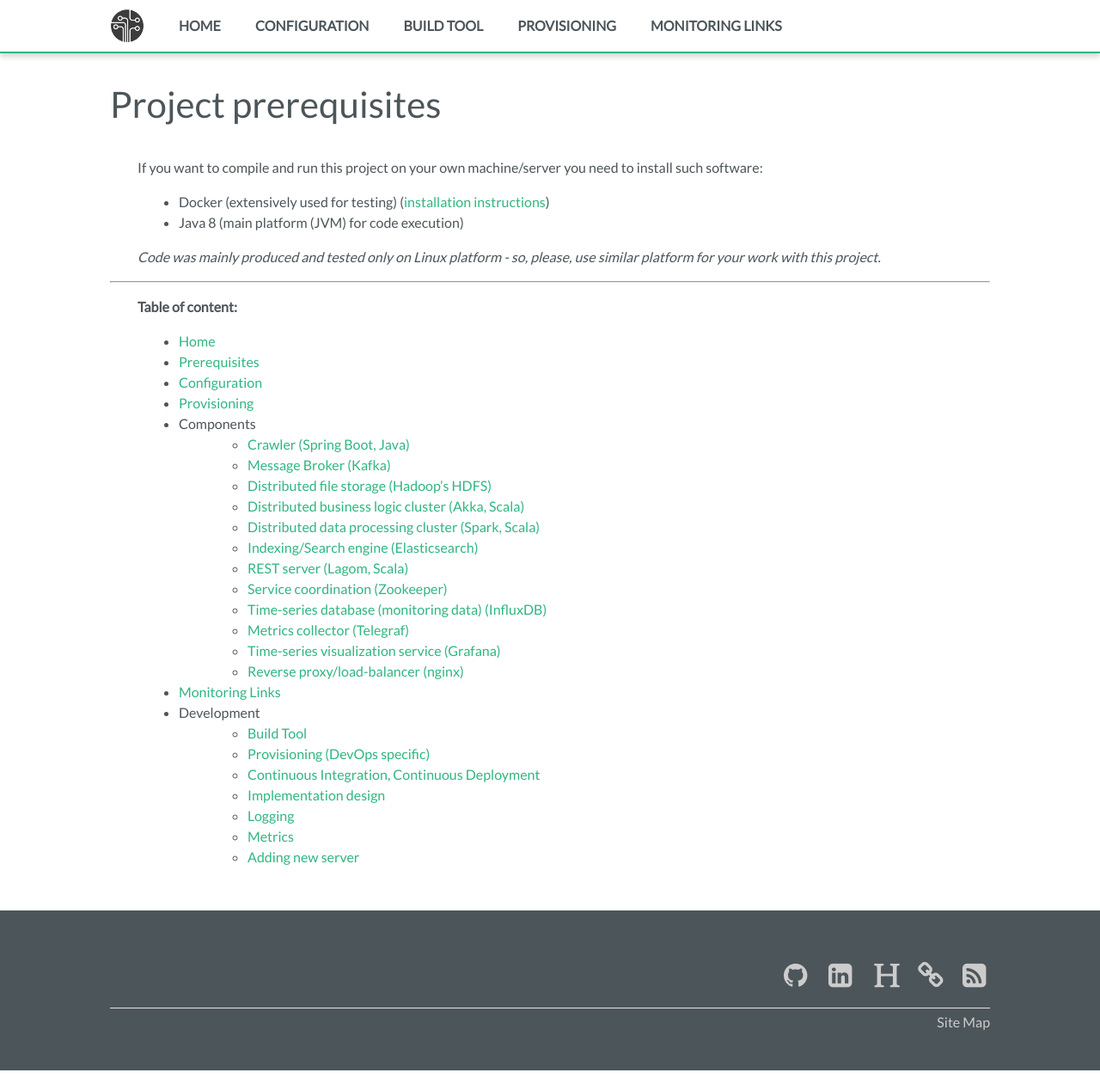
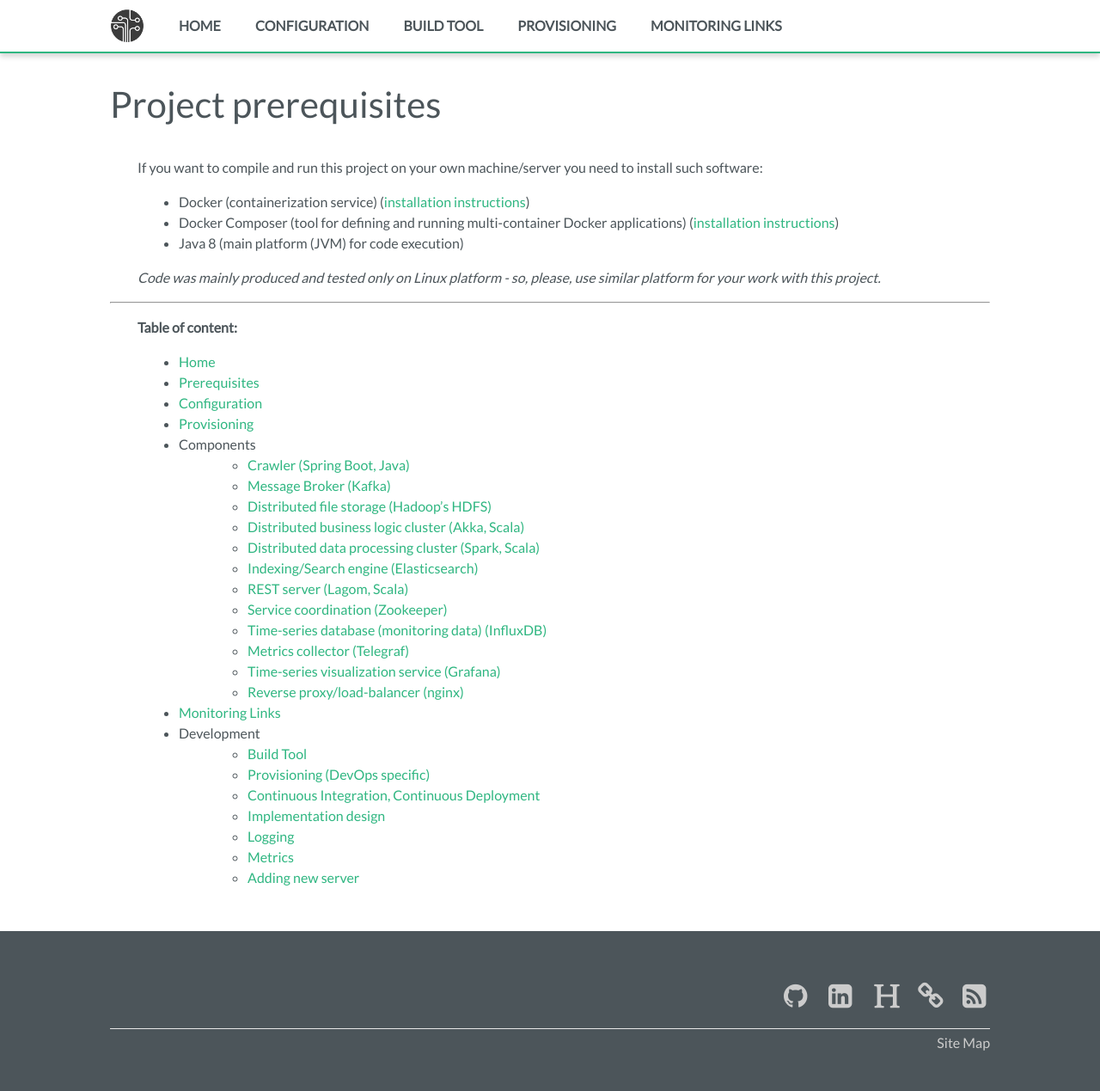
Before and after one commit to fedor-malyshkin/story_line2_build, a Jekyll site: the page built from docs/prerequisites.md, in a window 1280 px wide and 1269 px high. Shown: the whole window at 86% size. Built offline with Jekyll 4.4.1, drawn with Linux system fonts in a browser that asks for light colours.

Commit message:
fix prerequisites requirements

```diff
--- a/docs/prerequisites.md
+++ b/docs/prerequisites.md
@@ -6,7 +6,8 @@ permalink: prerequisites
 
 If you want to compile and run this project on your own machine/server you need to install such software:
 
-* Docker (extensively used for testing) ([installation instructions](https://docs.docker.com/install/))
+* Docker (containerization service) ([installation instructions](https://docs.docker.com/install/linux/docker-ce/ubuntu/))
+* Docker Composer (tool for defining and running multi-container Docker applications) ([installation instructions](https://docs.docker.com/compose/install/))
 * Java 8 (main platform (JVM) for code execution)
 
 _Code was mainly produced and tested only on Linux platform - so, please, use similar platform for your work with this project._
```
